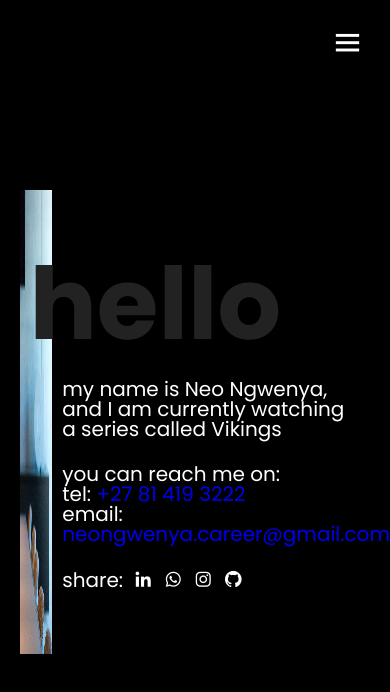
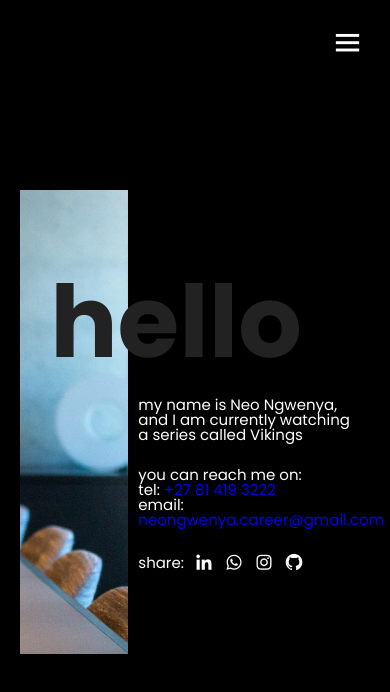
Before and after one commit to Neno-N/aglet_assessment, a plain HTML site: page dist/pages/contact.html in a window 390 px wide. Drawn offline with nearby package versions, Linux system fonts and the light colour scheme.

Commit message:
mobile fix 2

```diff
--- a/scss/main.scss
+++ b/scss/main.scss
@@ -381,6 +381,7 @@ header {
 
             img{
                 height: 100%;
+                object-fit: cover;
             }
         }
 
@@ -389,7 +390,11 @@ header {
 
             &-title {
                 font-size: 10rem;
-                left: -10%;
+                left: -35%;
+            }
+
+            p{
+                font-size: 1.5rem;
             }
         }
     }
```
Also changed, not shown: dist/css/main.css, 1 other file.
